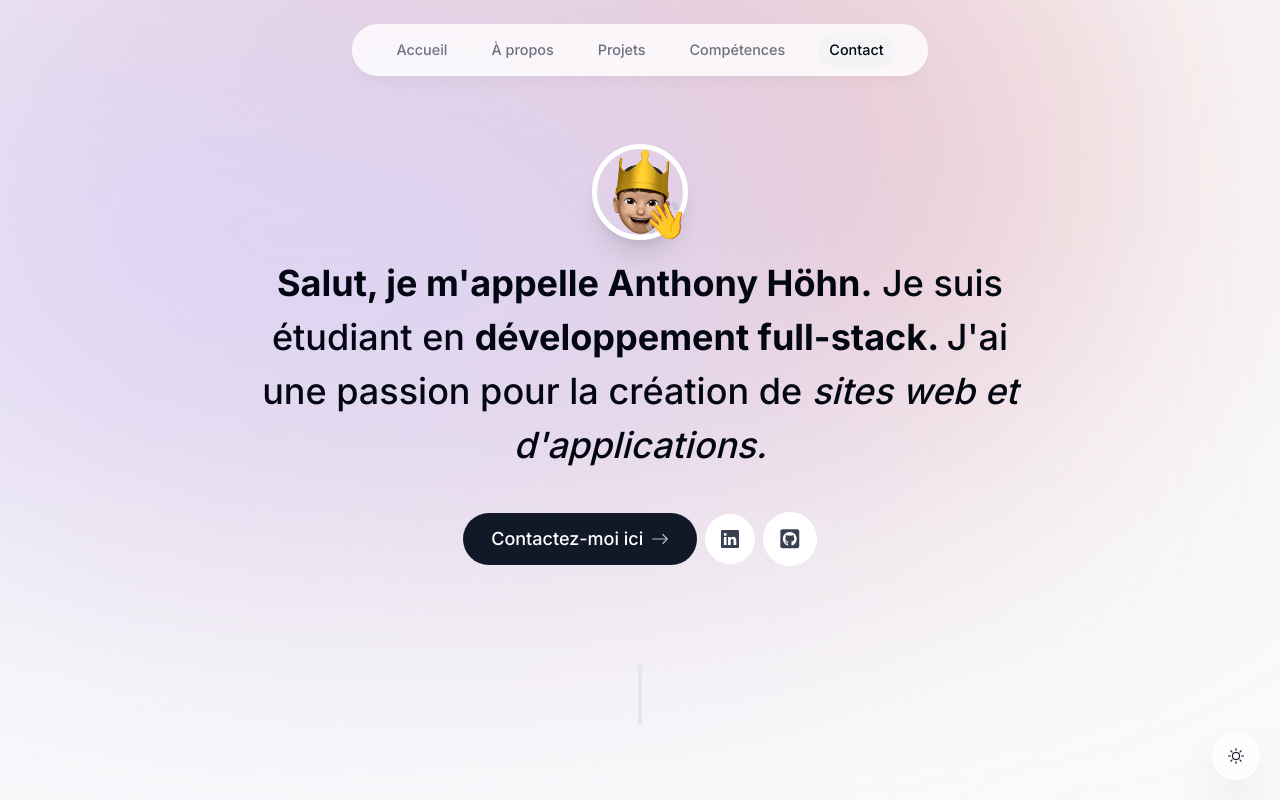
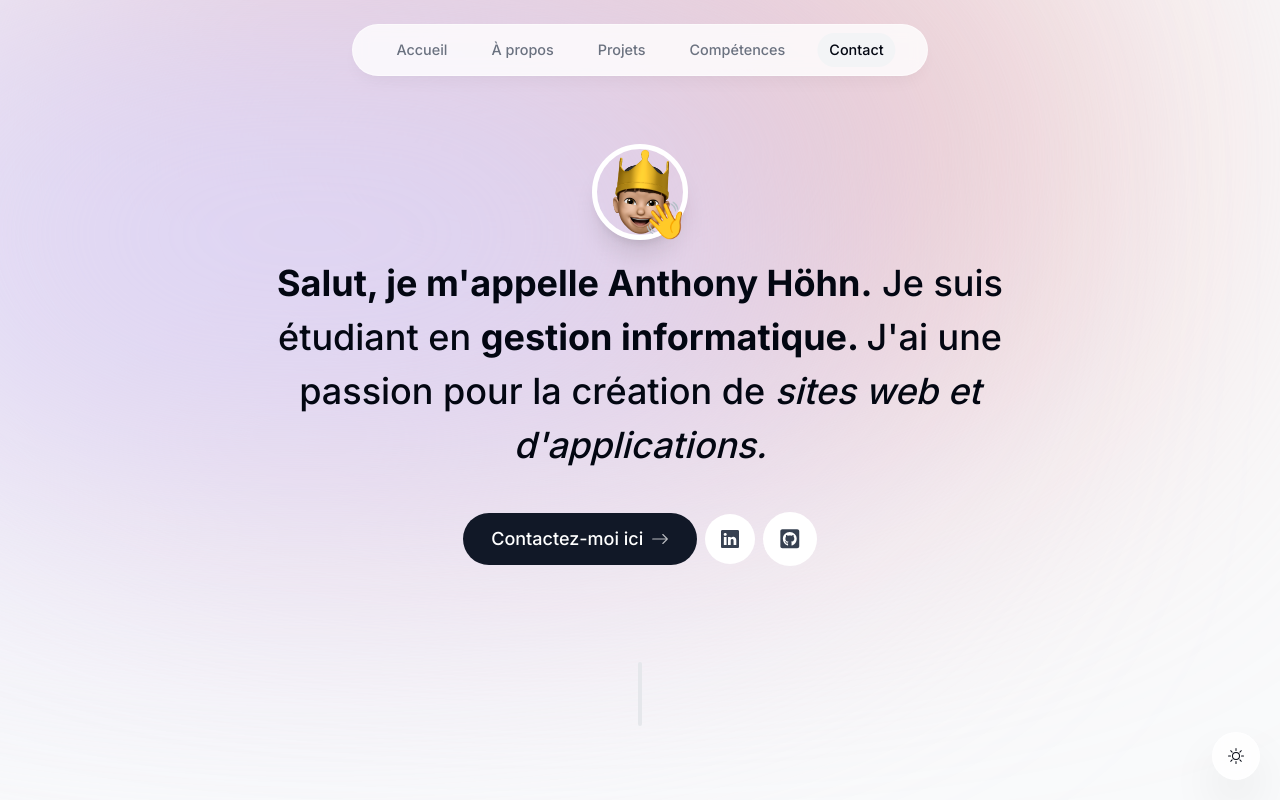
Before and after one commit to anthohn/web-portfolio, a Next.js app: page / in a window 1280 px wide. Shown: the top 800 px of the page. Built offline with nearby package versions, Linux system fonts and the light colour scheme; no server answers.

Commit message:
Update intro.tsx

```diff
--- a/components/intro.tsx
+++ b/components/intro.tsx
@@ -65,7 +65,7 @@ export default function Intro() {
         animate={{ opacity: 1, y: 0 }}
       >
         <span className="font-bold">Salut, je m&apos;appelle Anthony Höhn.</span> Je suis étudiant en{" "}
-        <span className="font-bold">développement full-stack.{" "}</span>
+        <span className="font-bold">gestion informatique.{" "}</span>
         J&apos;ai une passion pour la création de <span className="italic">sites web et d&apos;applications.</span>
       </motion.h1>
 
```
